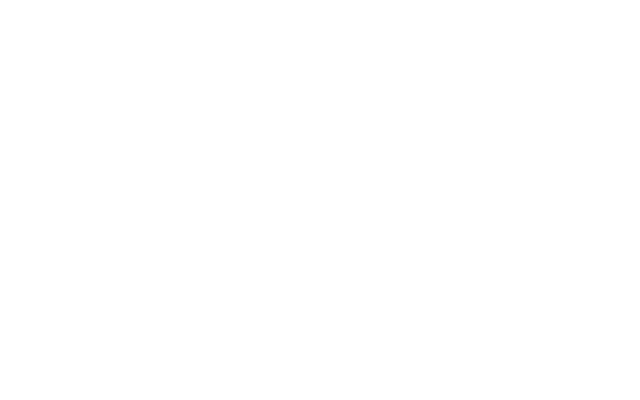
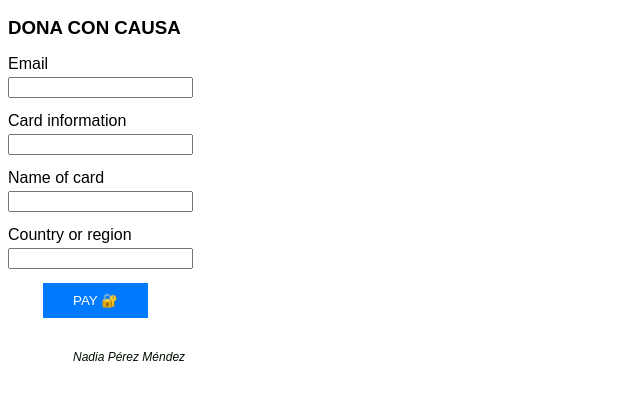
Before and after one commit to NADIA-PM24/DEV015-card-validation, a website: page src/index.html in a window 1280 px wide. Shown: the whole page, without its empty margins (0-640 px from the left). Drawn offline with Linux system fonts and the light colour scheme.

Commit message:
Este es mi 1er commit

```diff
--- a/src/index.html
+++ b/src/index.html
@@ -1,14 +1,50 @@
 <!DOCTYPE html>
-<html>
+
+<html lang="es">
+
 <head>
   <meta charset="utf-8">
-    <title>Tarjeta de crédito válida</title>
+  <title>TARJETA DE CREDITO VALIDA</title>
   <link rel="stylesheet" href="style.css" />
 </head>
+
 <body>
-    <header></header>
-    <main></main>
-    <footer></footer>
+  <main>
+
+    <header>
+      <h3>DONA CON CAUSA</h3>
+    </header>
+
+    <form>
+      <div class="form-group">
+        <label for="email">Email</label>
+        <input type="text" id="email" name="email">
+      </div>
+
+      <div class="form-group">
+        <label for="cardInformation">Card information</label>
+        <input type="text" id="cardInformation" name="cardInformation">
+      </div>
+
+      <div class="form-group">
+        <label for="nameofcard">Name of card</label>
+        <input type="text" id="nameofcard" name="nameofcard">
+      </div>
+
+      <div class="form-group">
+        <label for="countryorregion">Country or region</label>
+        <input type="text" id="countryorregion" name="countryorregion">
+      </div>
+    </form>
+
+    <button id="reset-button" class="favorite styled" type="button"> PAY 🔐 </button>
+
+  </main>
+  <footer>
+    <p>Nadia Pérez Méndez</p>
+  </footer>
+
   <script src="index.js" type="module"></script>
 </body>
+
 </html>
--- a/src/index.js
+++ b/src/index.js
@@ -1,3 +1,21 @@
 import validator from './validator.js';
 
+let numeros = [4, 2, 4, 2, 4, 2, 4, 2, 4, 2, 4, 2, 4, 2, 4, 2,];
+numeros.reverse();
+console.log(numeros);
+
 console.log(validator);
+
+const validatorCard = {
+
+//const númeroDetarjeta = 4242424242424242;
+//colocar el número para hacer el reverso de la tarjeta
+//número de tarjeta reverso
+//transformar desde un string a un array
+//RECORRER ese nuevo array
+//después de esto debo de recorrer las posiciones pares
+//multiplicar los números pares
+//después de números pares debe aparecer que sea una tarjeta válida
+//
+}
+console.log(validatorCard);
--- a/src/style.css
+++ b/src/style.css
@@ -0,0 +1,37 @@
+.creditCard {
+    list-style-type: none;
+}
+
+body{
+    font-family: Arial, sans-serif;
+    line-height: 1;
+}
+
+.form-group {
+    margin-bottom: 15px;
+}
+
+label {
+    display: block;
+    margin-bottom: 5px;
+}
+
+footer{
+    color: #000c00;
+    font-style: italic;
+    font-size: 12px;
+    margin-top: -10px;
+    margin-left: 65px;
+}
+
+button {
+    background-color: #007bff;
+    color: white;
+    border: none;
+    padding: 10px 30px;
+    cursor: pointer;
+    position: relative;
+    bottom: 1px;
+    left: 35px;
+    margin-bottom: 30px;
+}
--- a/src/validator.js
+++ b/src/validator.js
@@ -1,5 +1,15 @@
-const validator = {
-  // ...
+const validator = require ('4242 4242 4242 4242'){
+  letCardInformation = '4242 4242 4242 4242';
+
+  if (validator.isCardInformation(4242424242424242)){
+    console.log('El número de la tarjeta es válido.');
+}
+  else {
+    console.log('El número de la tarjeta no es válido.');
 };
 
+
+
+
+
 export default validator;
```
Also changed, not shown: 1 other file. Lines whose indentation alone changed are shown as unchanged.
